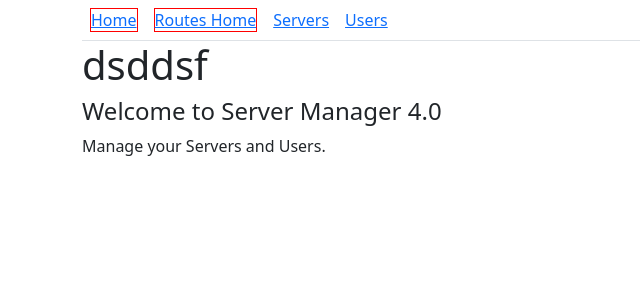
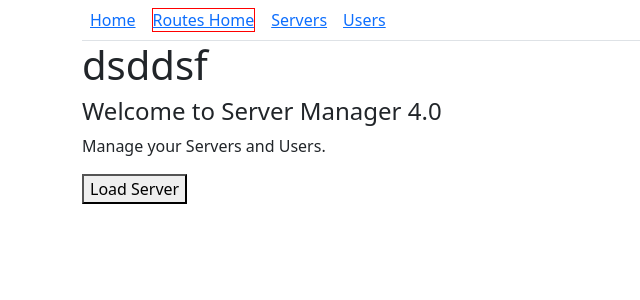
Before and after one commit to chandra10207/Angular-Recipe-Book, an Angular app: page /routes in a window 1280 px wide. Shown: the top 300 px of the page, without its empty margins (0-640 px from the left). Built offline with nearby package versions, Linux system fonts and the light colour scheme.

Commit message:
Navigating Programmatically

```diff
--- a/src/app/routing/home/home.component.html
+++ b/src/app/routing/home/home.component.html
@@ -1,2 +1,3 @@
 <h4>Welcome to Server Manager 4.0</h4>
 <p>Manage your Servers and Users.</p>
+<button (click)="onLoadServers()">Load Server</button>
--- a/src/app/routing/home/home.component.ts
+++ b/src/app/routing/home/home.component.ts
@@ -1,4 +1,5 @@
 import { Component, OnInit } from '@angular/core';
+import {Router} from "@angular/router";
 
 @Component({
   selector: 'app-home',
@@ -7,9 +8,13 @@ import { Component, OnInit } from '@angular/core';
 })
 export class HomeComponent implements OnInit {
 
-  constructor() { }
+  constructor(private router: Router) { }
 
   ngOnInit() {
   }
 
+  onLoadServers(){
+    this.router.navigate(['/servers']);
+  }
+
 }
--- a/src/app/routing/routing.component.html
+++ b/src/app/routing/routing.component.html
@@ -2,7 +2,7 @@
   <div class="row">
     <div class="col-xs-12 col-sm-10 col-md-8 col-sm-offset-1 col-md-offset-2">
       <ul class="nav nav-tabs">
-        <li class="nav-item p-2 active" role="presentation"
+        <li class="nav-item p-2" role="presentation"
             routerLinkActive="active"
             [routerLinkActiveOptions]="{exact: true}"
         ><a routerLink="/">Home</a></li>
```
